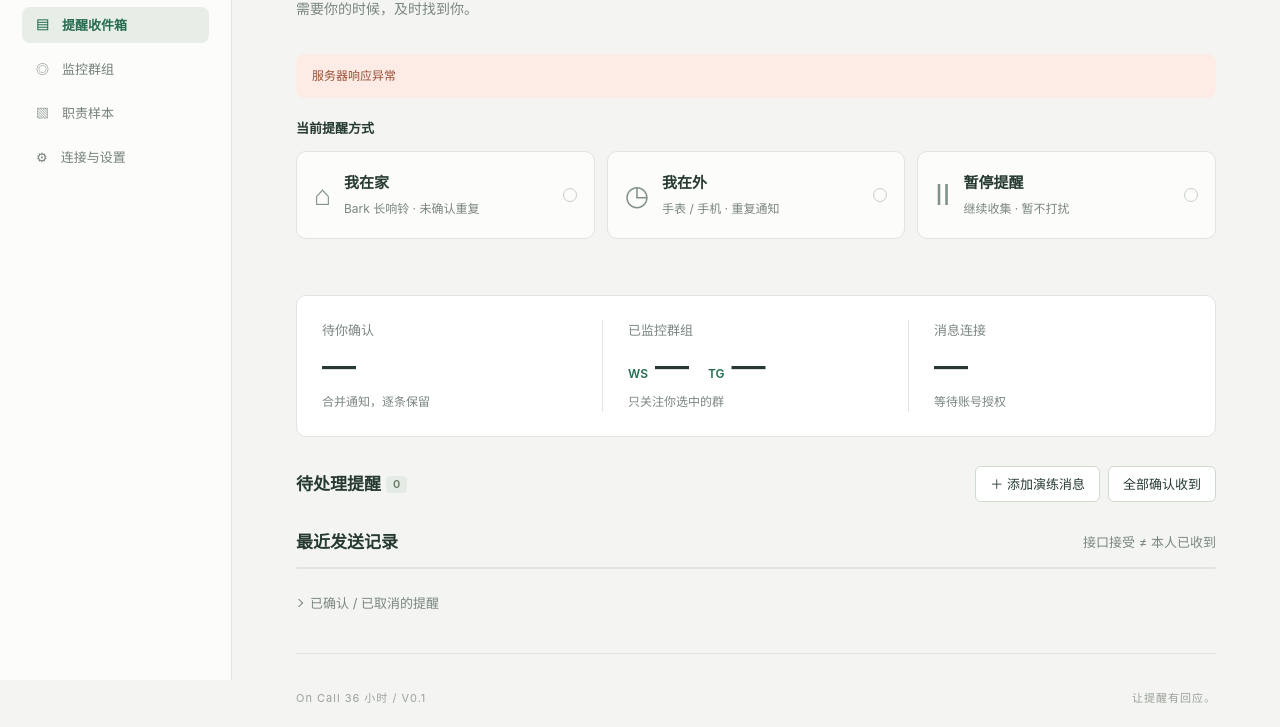
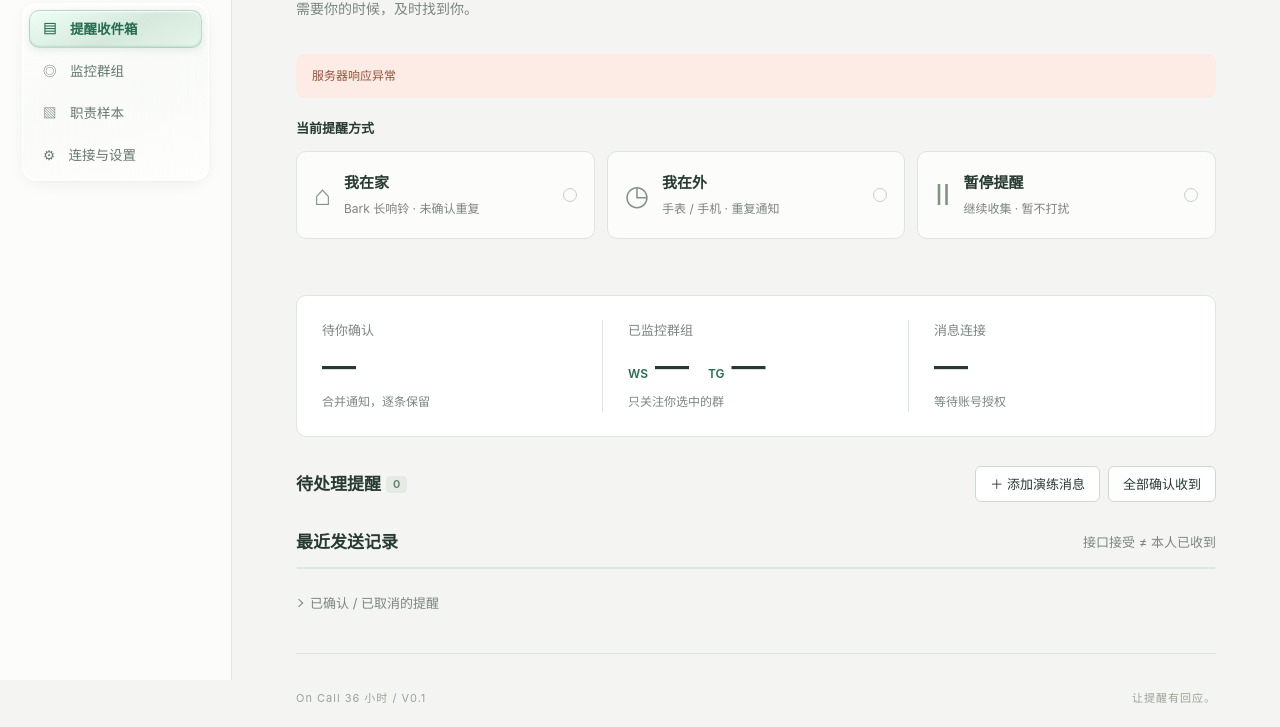
Before and after one commit to Bryan1004/oncall36hrs, a plain HTML site: page app/static/index.html in a window 1280 px wide. Shown: the part 120-847 px from the top of the page. Drawn offline with Linux system fonts and the light colour scheme; files that its build step writes are made by us from their sources; no server answers; files whose address does not match are found by name.

Commit message:
feat(ui): add glassmorphism container and sliding lens effect to desktop sidebar navigation

```diff
--- a/app/static/mobile-glass-nav.css
+++ b/app/static/mobile-glass-nav.css
@@ -1,19 +1,113 @@
-/* Mobile navigation enhancement; desktop sidebar keeps its existing layout. */
-.phone-glass-lens-position { display: none; }
-@media (max-width:760px) {
+/* Glass navigation enhancement; desktop keeps vertical sidebar shape, mobile has floating pill bar. */
+.phone-glass-lens-position {
+  display: block;
+  position: absolute;
+  top: 0;
+  left: 0;
+  pointer-events: none;
+  z-index: 0;
+}
+.phone-glass-lens {
+  position: absolute;
+  inset: 0;
+  border: 1px solid rgb(129 174 151 / 42%);
+  background: linear-gradient(155deg, rgb(235 255 244 / 90%), rgb(167 207 184 / 45%) 55%, rgb(219 242 229 / 75%));
+  box-shadow: inset 0 1px 1.5px rgb(255 255 255 / 95%), inset 0 -1px 2px rgb(51 116 78 / 18%), 0 2px 8px rgb(36 100 64 / 12%);
+  will-change: transform;
+}
+
+/* =========================================================
+   Desktop Navigation Glass Effect (Sidebar Shape Maintained)
+   ========================================================= */
+@media (min-width: 761px) {
   aside nav.phone-glass-nav {
-    --glass-height: clamp(64px,16.4vw,70px);
-    --glass-gap: clamp(12px,4vw,18px);
-    inset: auto max(var(--glass-gap),env(safe-area-inset-right,0px)) max(8px,calc(env(safe-area-inset-bottom,0px) - 10px)) max(var(--glass-gap),env(safe-area-inset-left,0px));
+    position: relative;
+    margin-top: 30px;
+    padding: 6px;
+    display: flex;
+    flex-direction: column;
+    gap: 4px;
+    border: 1px solid rgb(255 255 255 / 80%);
+    border-radius: 14px;
+    background: linear-gradient(165deg, rgb(255 255 255 / 75%), rgb(245 249 246 / 40%) 48%, rgb(255 255 255 / 62%));
+    -webkit-backdrop-filter: blur(20px) saturate(165%);
+    backdrop-filter: blur(20px) saturate(165%);
+    box-shadow: 0 4px 20px -4px rgb(20 46 31 / 7%), 0 1px 3px rgb(20 46 31 / 3%), inset 0 1px 0 rgb(255 255 255 / 95%), inset 0 -1px 1px rgb(255 255 255 / 45%);
+    isolation: isolate;
+    overflow: visible;
+    width: 100%;
+    box-sizing: border-box;
+  }
+  aside nav.phone-glass-nav::before {
+    content: '';
+    position: absolute;
+    inset: 0;
+    border-radius: inherit;
+    background: linear-gradient(115deg, rgb(255 255 255 / 35%), transparent 28% 72%, rgb(255 255 255 / 15%));
+    pointer-events: none;
+  }
+  aside nav.phone-glass-nav > button {
+    position: relative;
+    z-index: 1;
+    width: 100%;
+    height: 38px;
+    min-height: 38px;
+    max-height: 38px;
+    padding: 0 14px;
+    border: 0;
+    border-radius: 10px;
+    background: transparent;
+    color: #65776d;
+    font-size: 13.5px;
+    font-weight: 500;
+    display: flex;
+    align-items: center;
+    justify-content: flex-start;
+    gap: 8px;
+    white-space: nowrap;
+    text-overflow: ellipsis;
+    box-sizing: border-box;
+    transition: color 180ms ease, background-color 180ms ease, transform 120ms ease;
+    -webkit-tap-highlight-color: transparent;
+  }
+  aside nav.phone-glass-nav > button:hover:not(.active) {
+    color: var(--ink);
+    background: rgb(255 255 255 / 50%);
+  }
+  aside nav.phone-glass-nav > button:active {
+    transform: scale(0.985);
+  }
+  aside nav.phone-glass-nav > button.active {
+    background: transparent;
+    color: var(--green);
+    font-weight: 600;
+  }
+  aside nav.phone-glass-nav > button:focus-visible {
+    outline: 2px solid var(--green);
+    outline-offset: 1px;
+  }
+  .phone-glass-lens {
+    border-radius: 10px;
+  }
+}
+
+/* =========================================================
+   Mobile Navigation Glass Effect (Bottom Floating Pill Bar)
+   ========================================================= */
+@media (max-width: 760px) {
+  aside nav.phone-glass-nav {
+    --glass-height: clamp(64px, 16.4vw, 70px);
+    --glass-gap: clamp(12px, 4vw, 18px);
+    inset: auto max(var(--glass-gap), env(safe-area-inset-right, 0px)) max(8px, calc(env(safe-area-inset-bottom, 0px) - 10px)) max(var(--glass-gap), env(safe-area-inset-left, 0px));
     height: var(--glass-height);
     padding: 5px;
     gap: 0;
     border: 1px solid rgb(255 255 255 / 65%);
     border-radius: calc(var(--glass-height) / 2);
-    background: linear-gradient(165deg,rgb(255 255 255 / 62%),rgb(245 249 246 / 30%) 48%,rgb(255 255 255 / 44%));
+    background: linear-gradient(165deg, rgb(255 255 255 / 62%), rgb(245 249 246 / 30%) 48%, rgb(255 255 255 / 44%));
     -webkit-backdrop-filter: blur(22px) saturate(165%);
     backdrop-filter: blur(22px) saturate(165%);
-    box-shadow: 0 8px 28px -9px rgb(20 46 31 / 25%),0 2px 6px rgb(20 46 31 / 7%),inset 0 1px 0 rgb(255 255 255 / 95%),inset 0 -1px 1px rgb(255 255 255 / 45%);
+    box-shadow: 0 8px 28px -9px rgb(20 46 31 / 25%), 0 2px 6px rgb(20 46 31 / 7%), inset 0 1px 0 rgb(255 255 255 / 95%), inset 0 -1px 1px rgb(255 255 255 / 45%);
     isolation: isolate;
     overflow: visible;
     touch-action: none;
@@ -26,7 +120,7 @@
     position: absolute;
     inset: 0;
     border-radius: inherit;
-    background: linear-gradient(115deg,rgb(255 255 255 / 30%),transparent 26% 72%,rgb(255 255 255 / 18%));
+    background: linear-gradient(115deg, rgb(255 255 255 / 30%), transparent 26% 72%, rgb(255 255 255 / 18%));
     pointer-events: none;
   }
   aside nav.phone-glass-nav > button {
@@ -44,28 +138,40 @@
     touch-action: none;
   }
   aside nav.phone-glass-nav > button.active,
-  aside nav.phone-glass-nav > button.glass-preview { background: transparent; color: var(--green); }
-  aside nav.phone-glass-nav.is-scrubbing > button.active:not(.glass-preview) { color: #65776d; }
-  aside nav.phone-glass-nav > button:focus-visible { outline: 2px solid var(--green); outline-offset: 1px; }
+  aside nav.phone-glass-nav > button.glass-preview {
+    background: transparent;
+    color: var(--green);
+  }
+  aside nav.phone-glass-nav.is-scrubbing > button.active:not(.glass-preview) {
+    color: #65776d;
+  }
+  aside nav.phone-glass-nav > button:focus-visible {
+    outline: 2px solid var(--green);
+    outline-offset: 1px;
+  }
   aside nav.phone-glass-nav > button::before,
-  aside nav.phone-glass-nav > button::after { transform: none; transition: none; }
-  .phone-glass-lens-position { display: block; position: absolute; top: 5px; bottom: 5px; left: 0; pointer-events: none; }
+  aside nav.phone-glass-nav > button::after {
+    transform: none;
+    transition: none;
+  }
   .phone-glass-lens {
-    position: absolute;
-    inset: 0 1px;
     border-radius: calc(var(--glass-height) / 2 - 6px);
     border: 1px solid rgb(129 174 151 / 40%);
-    background: linear-gradient(155deg,rgb(235 255 244 / 88%),rgb(167 207 184 / 44%) 55%,rgb(219 242 229 / 72%));
-    box-shadow: inset 0 1px 1px rgb(255 255 255 / 95%),inset 0 -1px 2px rgb(51 116 78 / 18%),0 2px 6px rgb(36 100 64 / 14%);
+    background: linear-gradient(155deg, rgb(235 255 244 / 88%), rgb(167 207 184 / 44%) 55%, rgb(219 242 229 / 72%));
+    box-shadow: inset 0 1px 1px rgb(255 255 255 / 95%), inset 0 -1px 2px rgb(51 116 78 / 18%), 0 2px 6px rgb(36 100 64 / 14%);
   }
-  main { padding-bottom: calc(110px + env(safe-area-inset-bottom,0px)); }
+  main {
+    padding-bottom: calc(110px + env(safe-area-inset-bottom, 0px));
+  }
 }
-@supports not ((backdrop-filter:blur(1px)) or (-webkit-backdrop-filter:blur(1px))) {
-  @media(max-width:760px) { aside nav.phone-glass-nav { background: #f3f7f3; } }
+
+/* Accessibility and fallback rules */
+@supports not ((backdrop-filter: blur(1px)) or (-webkit-backdrop-filter: blur(1px))) {
+  aside nav.phone-glass-nav { background: #f3f7f3; }
 }
-@media(max-width:760px) and (prefers-reduced-transparency:reduce), (max-width:760px) and (prefers-contrast:more) {
+@media (prefers-reduced-transparency: reduce), (prefers-contrast: more) {
   aside nav.phone-glass-nav { background: #f3f7f3; -webkit-backdrop-filter: none; backdrop-filter: none; }
 }
-@media(prefers-reduced-motion:reduce) {
+@media (prefers-reduced-motion: reduce) {
   aside nav.phone-glass-nav > button { transition: none; }
 }
--- a/app/static/mobile-glass-nav.js
+++ b/app/static/mobile-glass-nav.js
@@ -1,4 +1,4 @@
-/* Keep application navigation authoritative; this module only enhances its UI. */
+/* Navigation glass enhancement; preserves desktop sidebar structure while applying fluid glass effects. */
 (() => {
   'use strict';
   const nav = document.querySelector('aside nav');
@@ -21,18 +21,20 @@
   let travel = null;
   let bubble = null;
   let suppressClick = false;
-  const canAnimate = () => phone.matches && !reduced.matches && typeof lens.animate === 'function';
+  const canAnimate = () => !reduced.matches && typeof lens.animate === 'function';
 
   function move(index, animate = true) {
-    if (index < 0 || !phone.matches) return;
+    if (index < 0 || !buttons[index]) return;
+    const btn = buttons[index];
     const from = getComputedStyle(position).transform;
     travel?.cancel();
-    position.style.width = `${buttons[index].offsetWidth}px`;
-    const to = `translateX(${buttons[index].offsetLeft}px)`;
+    position.style.width = `${btn.offsetWidth}px`;
+    position.style.height = `${btn.offsetHeight}px`;
+    const to = `translate3d(${btn.offsetLeft}px,${btn.offsetTop}px,0)`;
     position.style.transform = to;
-    if (animate && canAnimate()) {
+    if (animate && canAnimate() && from && from !== 'none' && from !== to) {
       travel = position.animate([{ transform: from }, { transform: to }], {
-        duration: 380, easing: 'cubic-bezier(.22,1,.36,1)',
+        duration: 350, easing: 'cubic-bezier(.22,1,.36,1)',
       });
     }
   }
@@ -40,7 +42,7 @@
   function swell(hold = false, pulse = false) {
     const from = getComputedStyle(lens).transform;
     bubble?.cancel();
-    const peak = 'scale(1.24,1.28)';
+    const peak = phone.matches ? 'scale(1.24,1.28)' : 'scale(1.02,1.05)';
     lens.style.transform = hold && canAnimate() ? peak : 'scale(1)';
     if (!canAnimate()) return;
     bubble = lens.animate(pulse ? [
@@ -49,7 +51,7 @@
       { transform: peak, offset: .36, easing: 'cubic-bezier(.22,1,.36,1)' },
       { transform: 'scale(1)', offset: 1 },
     ] : [{ transform: from }, { transform: hold ? peak : 'scale(1)' }], {
-      duration: pulse ? 560 : 180, easing: pulse ? 'linear' : 'cubic-bezier(.22,1,.36,1)',
+      duration: pulse ? 500 : 180, easing: pulse ? 'linear' : 'cubic-bezier(.22,1,.36,1)',
     });
   }
 
@@ -122,5 +124,9 @@
   reduced.addEventListener('change', reset);
   const resize = new ResizeObserver(() => move(gesture?.index ?? selected, false));
   resize.observe(nav);
+  window.addEventListener('resize', () => move(selected, false), { passive: true });
+  if (document.fonts?.ready) {
+    document.fonts.ready.then(() => move(selected, false));
+  }
   sync();
 })();
```
